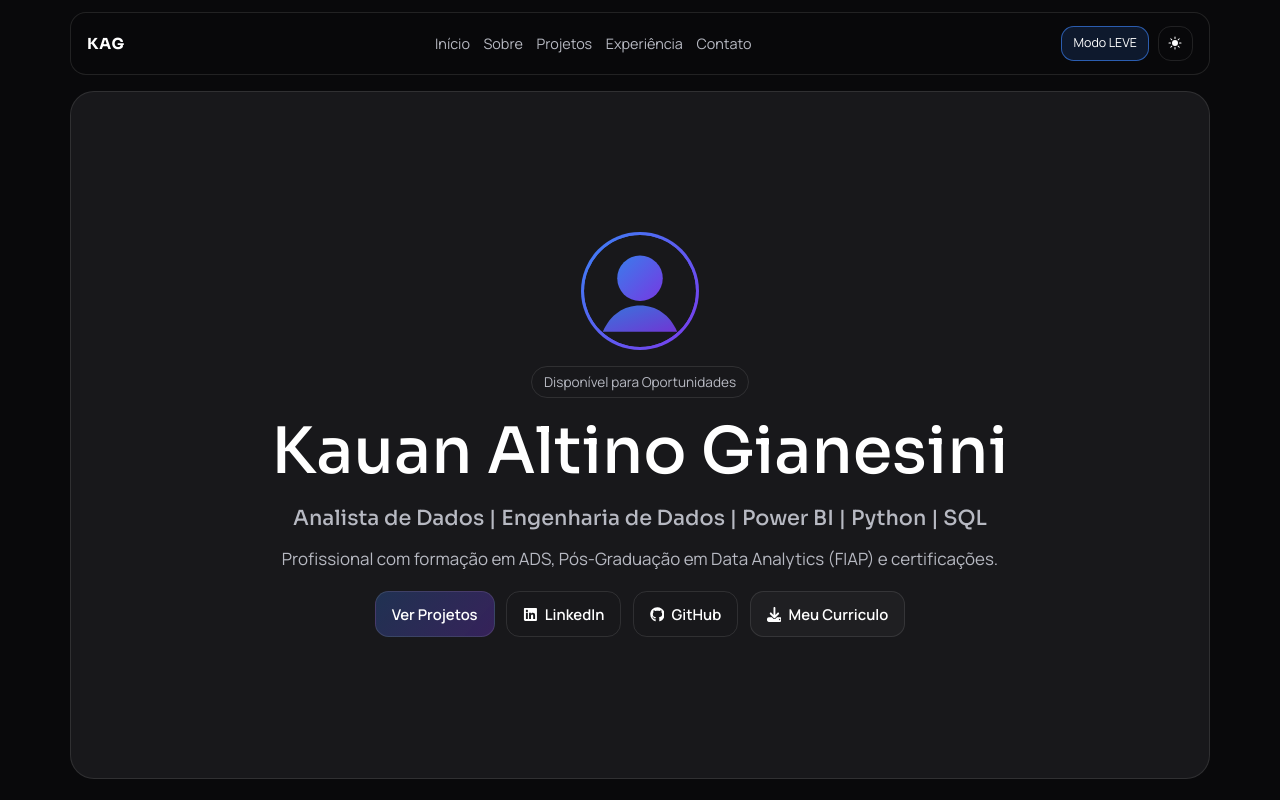
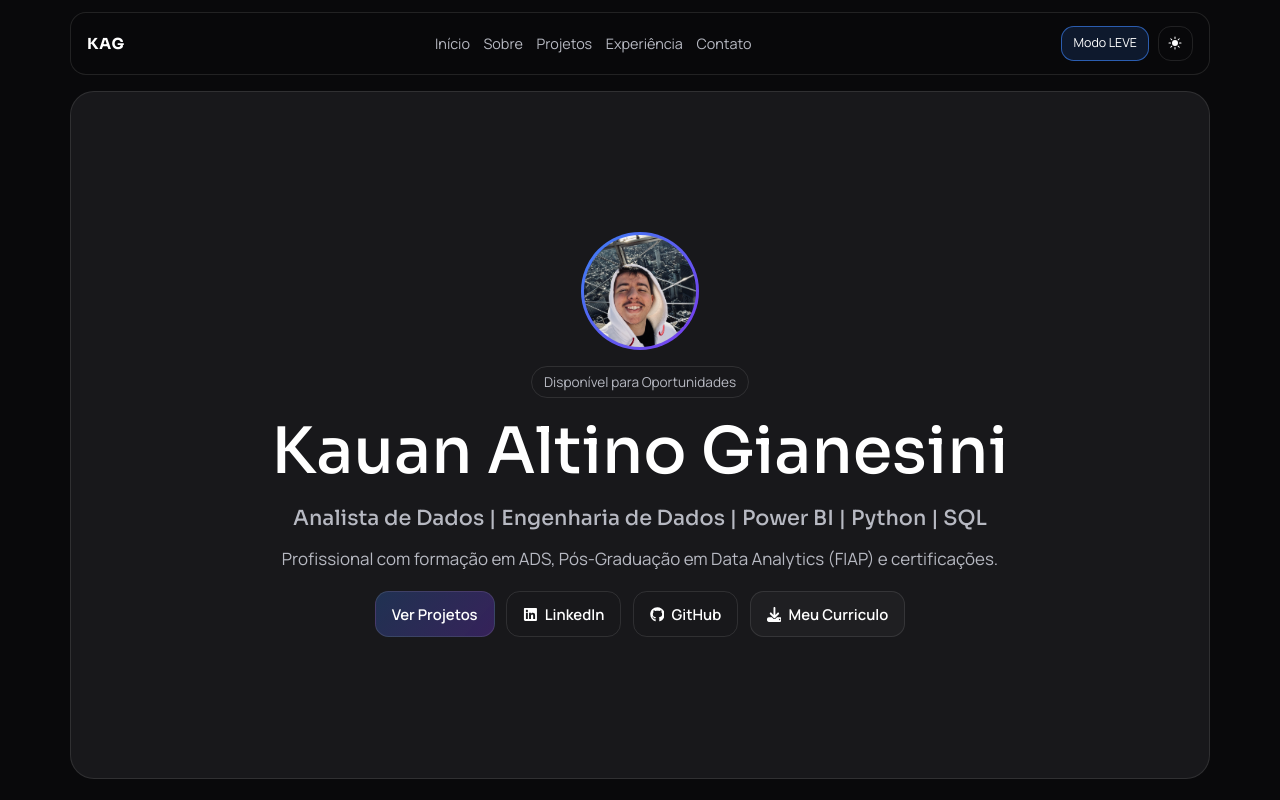
Before and after one commit to KauanAltino/meu-portifolio, a React (Vite) app: page / in a window 1280 px wide. Shown: the top 800 px of the page. Built offline with nearby package versions, Linux system fonts and the light colour scheme.

Commit message:
implementado foto de perfil no site

```diff
--- a/src/components/HeroSection.tsx
+++ b/src/components/HeroSection.tsx
@@ -1,5 +1,6 @@
 import { motion } from 'framer-motion'
 import { FaDownload, FaGithub, FaLinkedin } from 'react-icons/fa6'
+import profilePhoto from '../utils/imagem_perfil/perfil.jpg'
 
 export default function HeroSection() {
   return (
@@ -12,8 +13,8 @@ export default function HeroSection() {
         transition={{ duration: 0.6, delay: 0.05 }}
       >
         <img
-          src="/profile-placeholder.svg"
-          alt="Foto de perfil placeholder de Kauan Altino Gianesini"
+          src={profilePhoto}
+          alt="Foto de perfil de Kauan Altino Gianesini"
           loading="eager"
         />
       </motion.div>
```
Also changed, not shown: src/utils/imagem_perfil/perfil.jpg (added).
